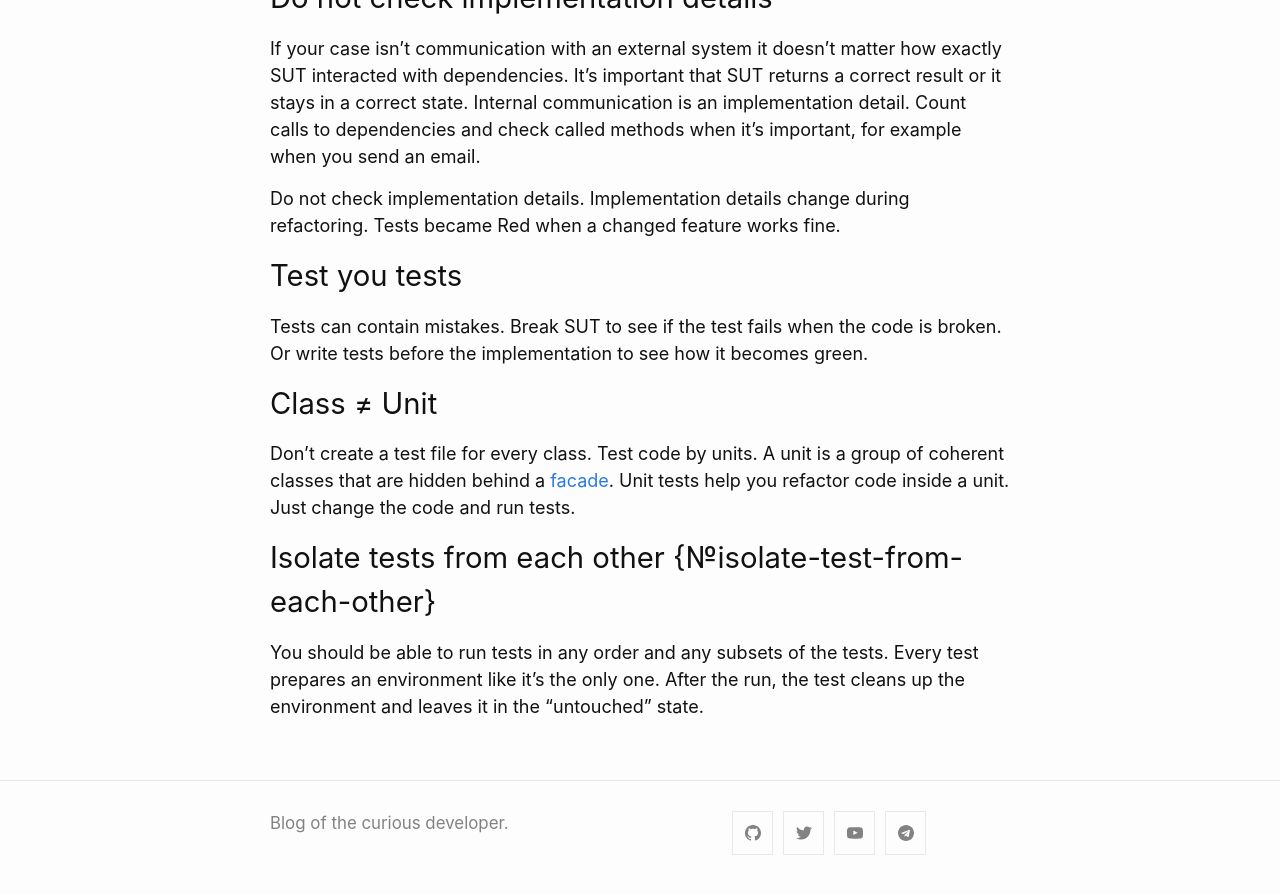
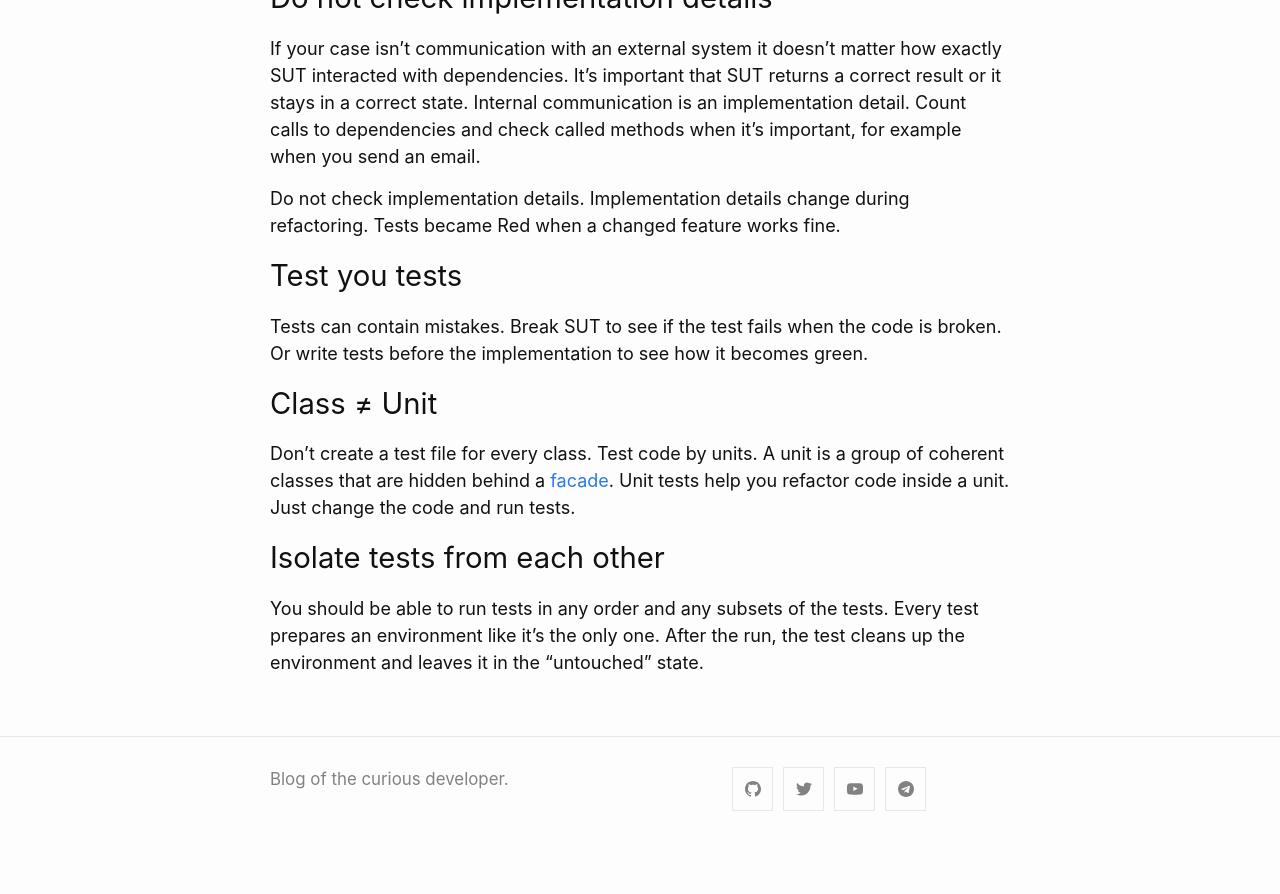
Before and after one commit to VysotskiVadim/VysotskiVadim.blog, a Jekyll site: the page built from _posts/2021-09-30-painless-unit-tests.markdown, in a window 1280 px wide and 900 px high, scrolled down 2096 px. Shown: the top 894 px of the window. Built offline with Jekyll 4.4.1, drawn with Linux system fonts in a browser that asks for light colours; after the commit the page ends 2952 px from its top, so only the background shows below that.

Commit message:
fixed anchor

```diff
--- a/_posts/2021-09-30-painless-unit-tests.markdown
+++ b/_posts/2021-09-30-painless-unit-tests.markdown
@@ -81,7 +81,7 @@ A unit is a group of coherent classes that are hidden behind a [facade](https://
 Unit tests help you refactor code inside a unit.
 Just change the code and run tests.
 
-### Isolate tests from each other {№isolate-test-from-each-other}
+### Isolate tests from each other {#isolate-test-from-each-other}
 You should be able to run tests in any order and any subsets of the tests.
 Every test prepares an environment like it's the only one.
 After the run, the test cleans up the environment and leaves it in the "untouched" state.
```
